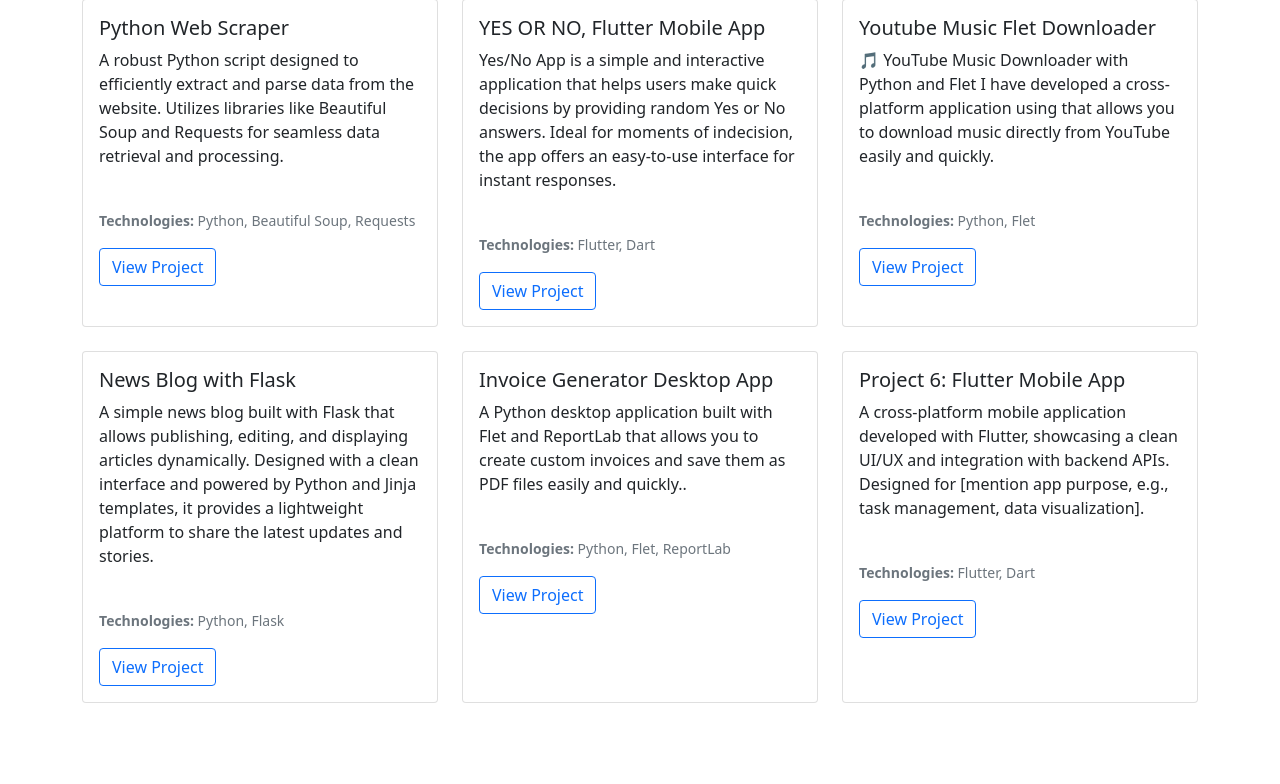
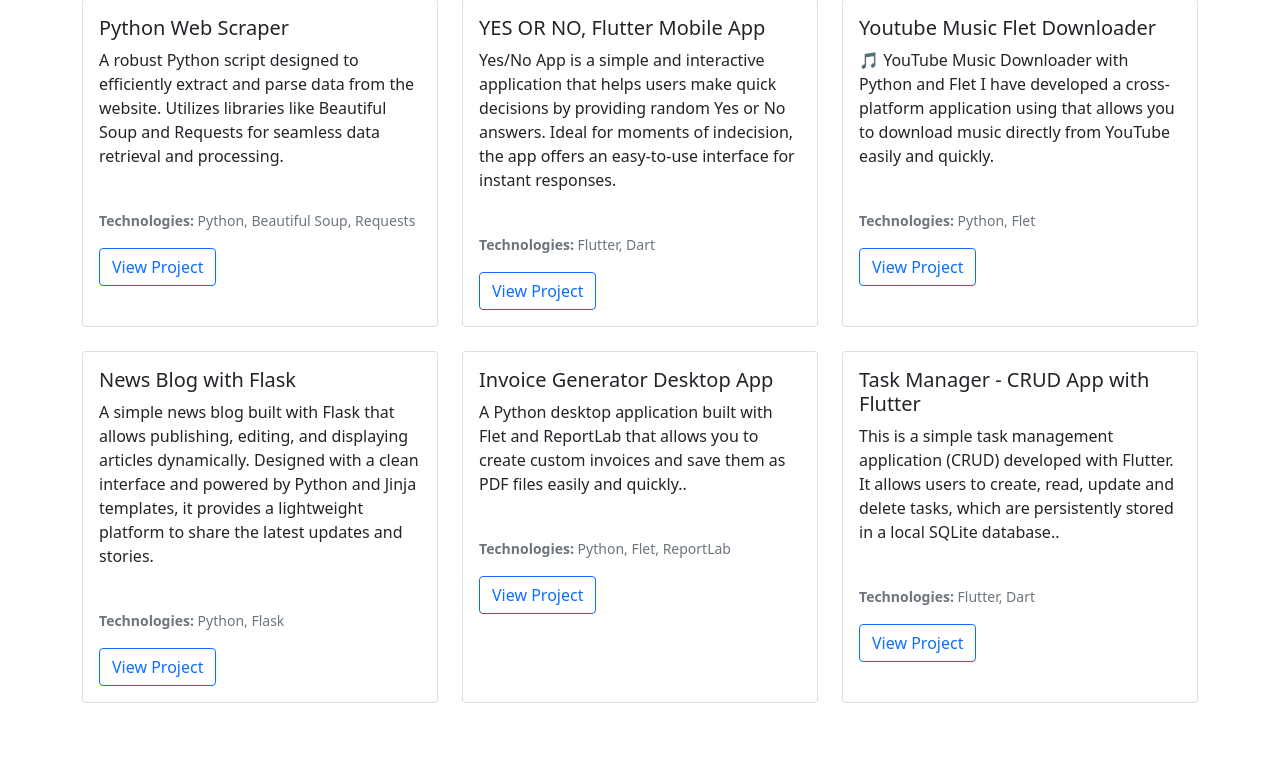
Before and after one commit to marvinzuniga19/mz_portfolio_fastApi, a Python web app: template templates/index.html in a window 1280 px wide. Shown: the part 606-1390 px from the top of the page. Run offline with Jinja, Linux system fonts and the light colour scheme; the template is opened without the code that fills it, so the values that code supplies are empty.

Commit message:
new stuff

```diff
--- a/templates/index.html
+++ b/templates/index.html
@@ -123,8 +123,8 @@
                  <div class="col">
                     <div class="card h-100">
                         <div class="card-body">
-                            <h5 class="card-title">Project 6: Flutter Mobile App</h5>
-                            <p class="card-text">A cross-platform mobile application developed with Flutter, showcasing a clean UI/UX and integration with backend APIs. Designed for [mention app purpose, e.g., task management, data visualization].</p>
+                            <h5 class="card-title">Task Manager - CRUD App with Flutter</h5>
+                            <p class="card-text">This is a simple task management application (CRUD) developed with Flutter. It allows users to create, read, update and delete tasks, which are persistently stored in a local SQLite database..</p>
                             <img src="" alt="">
                             <p class="card-text"><small class="text-muted"><strong>Technologies:</strong> Flutter, Dart</small></p>
                             <a href="#" target="_blank" class="btn btn-outline-primary">View Project</a>
```
